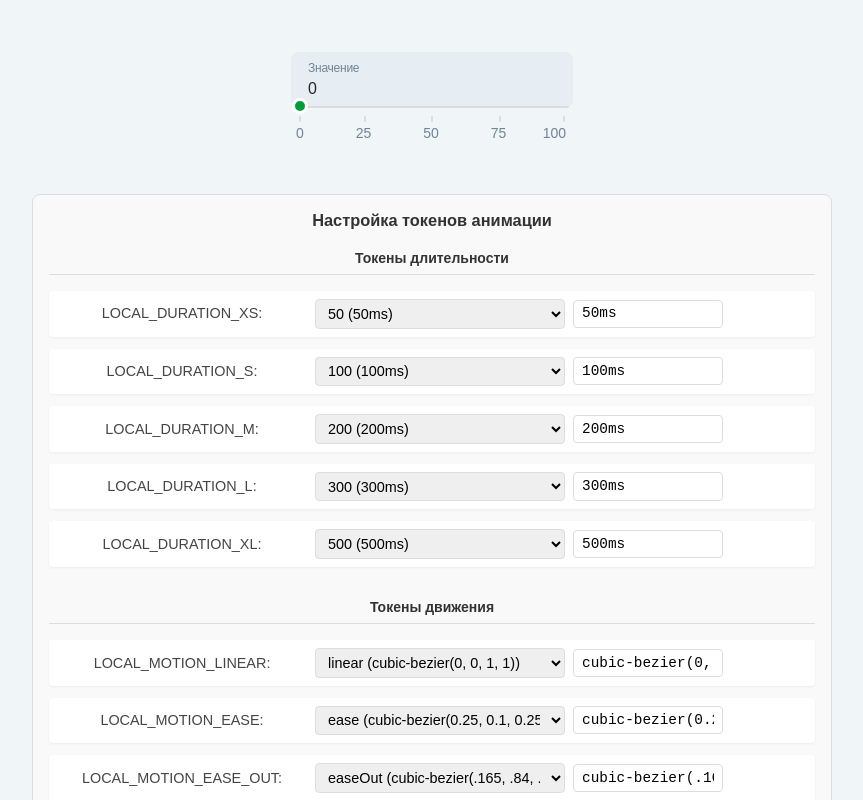
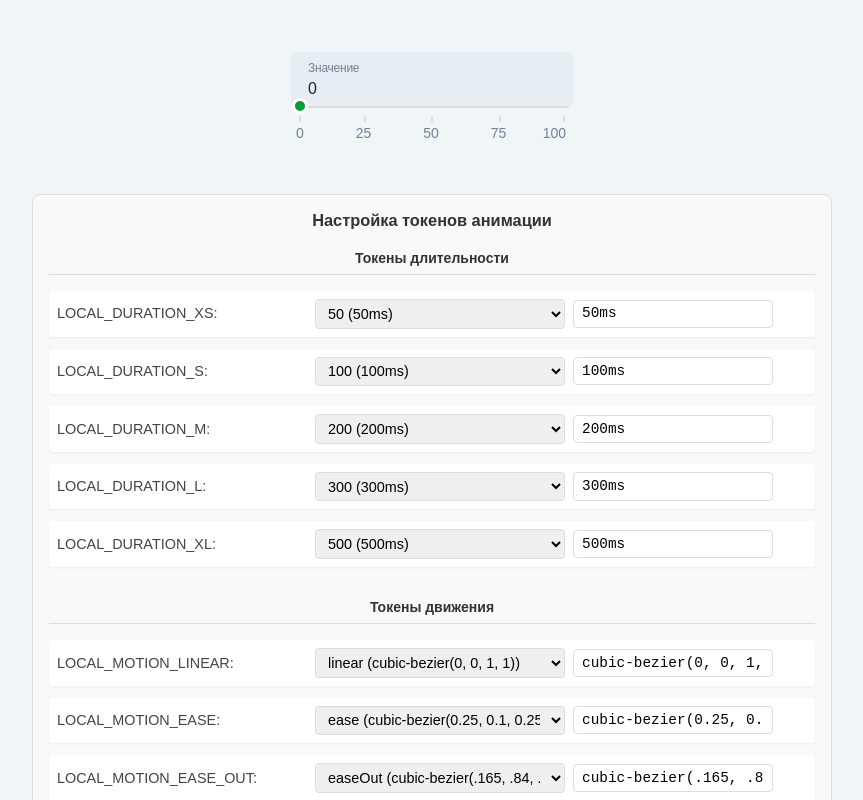
Before and after one commit to maxim-petrov/slider, a React (Vite) app: page / in a window 1280 px wide. Shown: the top 800 px of the page, without its empty margins (208-1071 px from the left). Built offline with nearby package versions, Linux system fonts and the light colour scheme; a web font is replaced by a local one.

Commit message:
Update styles

```diff
--- a/src/App.css
+++ b/src/App.css
@@ -127,7 +127,7 @@
 }
 
 .token-group:hover {
-  background-color: #f0f7ff;
+  background-color: #fff;
 }
 
 .token-group label {
@@ -135,6 +135,7 @@
   font-size: 0.9rem;
   color: #444;
   margin-right: 0.5rem;
+  text-align: left;
 }
 
 .token-group select,
@@ -151,7 +152,7 @@
 }
 
 .token-custom-value {
-  width: 150px;
+  width: 200px;
   font-family: monospace;
 }
 
@@ -244,7 +245,7 @@
 }
 
 .spring-token-group input[type="number"] {
-  width: 100px;
+  width: 200px;
 }
 
 /* Responsive adjustments */
```
